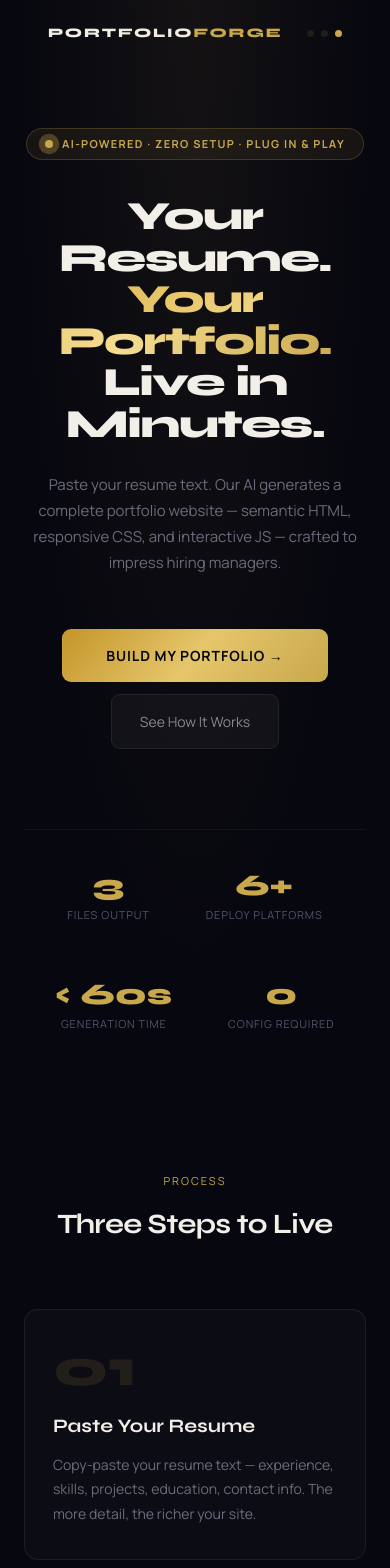
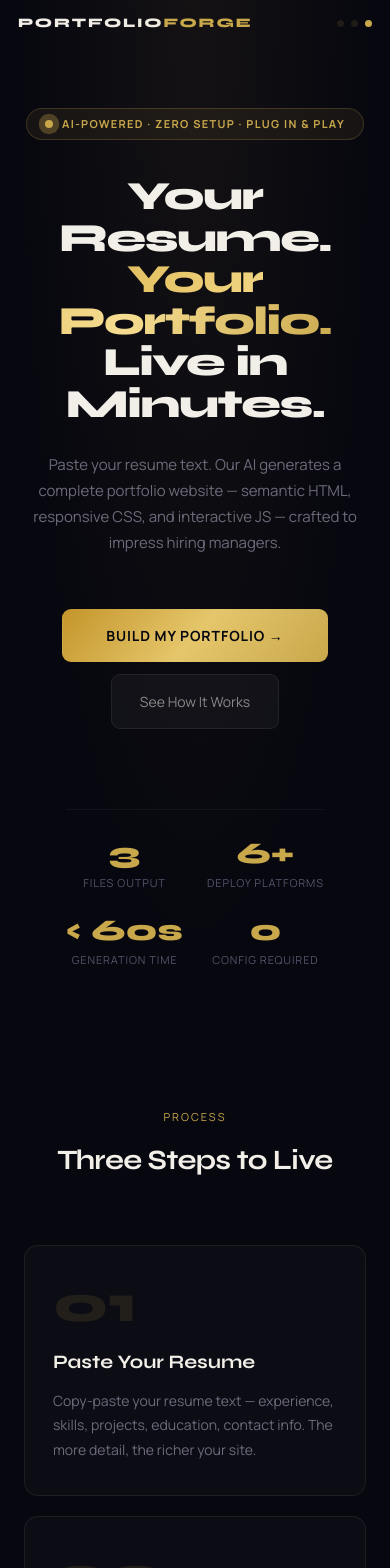
Before and after one commit to saisrikiran25-ctrl/portfolioforge, a React (Vite) app: page / in a window 390 px wide. Shown: the top 1568 px of the page. Built offline with nearby package versions, Linux system fonts and the light colour scheme.

Commit message:
feat(mobile): comprehensive responsive layout for all pages at 768px - no desktop changes

```diff
--- a/src/App.tsx
+++ b/src/App.tsx
@@ -278,6 +278,83 @@ html,body{background:#07070F;color:#F2EEE8;font-family:'Manrope',sans-serif;-web
   border-color: #C9A84C;
 }
 
+/* ══════════════════════════════════════════════════════════════
+   MOBILE RESPONSIVE OVERRIDES
+   All rules use !important to override inline style={{}} props.
+   Desktop layout (inline styles) is completely untouched.
+   Breakpoint: max-width 768px
+══════════════════════════════════════════════════════════════ */
+@media (max-width: 768px) {
+  /* ── NavBar (all pages) ── */
+  .app-nav { padding: 14px 18px !important; }
+
+  /* ── Landing: top nav ── */
+  .land-nav-wrap { padding: 14px 18px !important; }
+
+  /* ── Landing: stats row → 2×2 grid ── */
+  .land-stats-row {
+    gap: 24px !important;
+    display: grid !important;
+    grid-template-columns: 1fr 1fr !important;
+    padding-top: 28px !important;
+  }
+
+  /* ── Landing: bottom footer bar ── */
+  .land-footer-bar {
+    padding: 14px 18px !important;
+    flex-direction: column !important;
+    gap: 6px !important;
+    text-align: center !important;
+  }
+
+  /* ── Input page: step breadcrumb ── */
+  .step-ind { padding: 10px 16px !important; flex-wrap: wrap !important; }
+
+  /* ── Input page: 1fr 320px → single column ── */
+  .input-main-grid {
+    grid-template-columns: 1fr !important;
+    padding: 24px 16px !important;
+  }
+
+  /* ── Input page: tips sidebar → hidden on mobile ── */
+  .tips-sidebar { display: none !important; }
+
+  /* ── Input page: remove right padding from form panel when single-column ── */
+  .form-left-panel { padding-right: 0 !important; }
+
+  /* ── Method page: AI config card ── */
+  .method-ai-card { padding: 24px 18px !important; }
+
+  /* ── Results: success banner → stack vertically ── */
+  .success-bann {
+    flex-direction: column !important;
+    align-items: flex-start !important;
+    padding: 14px 16px !important;
+    gap: 12px !important;
+  }
+  .success-bann button { margin-left: 0 !important; width: 100% !important; }
+
+  /* ── Results: tab bar wraps, actions go to new row ── */
+  .results-tabrow { flex-wrap: wrap !important; }
+  .results-tab-actions {
+    padding: 6px 4px !important;
+    width: 100% !important;
+    justify-content: flex-end !important;
+    border-top: 1px solid rgba(255,255,255,0.04);
+  }
+
+  /* ── Code block: horizontal scroll on mobile ── */
+  .code-pre {
+    font-size: 11.5px !important;
+    overflow-x: auto !important;
+    -webkit-overflow-scrolling: touch !important;
+    white-space: pre !important;
+    word-break: normal !important;
+  }
+
+  /* ── General: prevent any overflow clipping ── */
+  body { overflow-x: hidden; }
+}
 `;
 
 
@@ -2833,7 +2910,7 @@ export default function PortfolioForge() {
       </div>
 
       {/* ── Top nav ── */}
-      <div style={{ padding: "24px 48px", display: "flex", justifyContent: "space-between", alignItems: "center" }}>
+      <div className="land-nav-wrap" style={{ padding: "24px 48px", display: "flex", justifyContent: "space-between", alignItems: "center" }}>
         <div style={{ display: "flex", alignItems: "center" }}>
           <span style={{ fontFamily: "'Syne',sans-serif", fontWeight: 800, fontSize: 13, letterSpacing: "0.14em", color: "#F2EEE8", textTransform: "uppercase" }}>
             Portfolio<span style={{ color: "#C9A84C" }}>Forge</span>
@@ -2876,7 +2953,7 @@ export default function PortfolioForge() {
         </div>
 
         {/* stats row */}
-        <div className="u5" style={{ display: "flex", gap: 56, flexWrap: "wrap", justifyContent: "center", borderTop: "1px solid rgba(255,255,255,.05)", paddingTop: 40 }}>
+        <div className="u5 land-stats-row" style={{ display: "flex", gap: 56, flexWrap: "wrap", justifyContent: "center", borderTop: "1px solid rgba(255,255,255,.05)", paddingTop: 40 }}>
           {[["3", "Files Output"], ["6+", "Deploy Platforms"], ["< 60s", "Generation Time"], ["0", "Config Required"]].map(([n, l]) => (
             <div key={l} style={{ textAlign: "center" }}>
               <div style={{ fontFamily: "'Syne',sans-serif", fontSize: 30, fontWeight: 800, color: "#C9A84C", lineHeight: 1 }}>{n}</div>
@@ -2928,7 +3005,7 @@ export default function PortfolioForge() {
       </div>
 
       {/* bottom bar */}
-      <div style={{ borderTop: "1px solid rgba(255,255,255,.04)", padding: "20px 48px", display: "flex", justifyContent: "space-between", alignItems: "center" }}>
+      <div className="land-footer-bar" style={{ borderTop: "1px solid rgba(255,255,255,.04)", padding: "20px 48px", display: "flex", justifyContent: "space-between", alignItems: "center" }}>
         <span style={{ fontSize: 12, color: "#3A384A" }}>Built by Sai Kiran</span>
         <span style={{ fontSize: 12, color: "#3A384A" }}>© 2026 Portfolio<span style={{ color: "#C9A84C" }}>Forge</span></span>
       </div>
@@ -2952,17 +3029,17 @@ export default function PortfolioForge() {
       <NavBar onBack={() => setPage("landing")} />
 
       {/* Step indicator */}
-      <div style={{ borderBottom: "1px solid rgba(255,255,255,.04)", padding: "12px 48px", display: "flex", alignItems: "center", gap: 10 }}>
+      <div className="step-ind" style={{ borderBottom: "1px solid rgba(255,255,255,.04)", padding: "12px 48px", display: "flex", alignItems: "center", gap: 10 }}>
         {["Fill Out Details", "→", "AI Generates", "→", "Your Portfolio"].map((s, i) => (
           <span key={i} style={{ fontSize: 12, color: i === 0 ? "#C9A84C" : "#3A384A", fontWeight: i === 0 ? 600 : 400, letterSpacing: "0.04em" }}>{s}</span>
         ))}
       </div>
 
       {/* Main grid */}
-      <div style={{ flex: 1, display: "grid", gridTemplateColumns: "1fr 320px", maxWidth: 1100, margin: "0 auto", width: "100%", padding: "48px 24px", gap: 0 }}>
+      <div className="input-main-grid" style={{ flex: 1, display: "grid", gridTemplateColumns: "1fr 320px", maxWidth: 1100, margin: "0 auto", width: "100%", padding: "48px 24px", gap: 0 }}>
 
         {/* Left: Wizard Form */}
-        <div style={{ paddingRight: 44 }}>
+        <div className="form-left-panel" style={{ paddingRight: 44 }}>
           <div className="u1" style={{ marginBottom: 28 }}>
             <p style={{ fontSize: 11, color: "#C9A84C", letterSpacing: "0.18em", textTransform: "uppercase", marginBottom: 10 }}>Step 01 of 01</p>
             <h2 style={{ fontFamily: "'Syne',sans-serif", fontSize: 30, fontWeight: 700, letterSpacing: "-0.022em", color: "#F2EEE8", marginBottom: 8 }}>Build Your Profile</h2>
@@ -3523,7 +3600,7 @@ export default function PortfolioForge() {
         </div>
 
         {/* Right: tips */}
-        <div className="u4" style={{ borderLeft: "1px solid rgba(255,255,255,.05)", paddingLeft: 40 }}>
+        <div className="u4 tips-sidebar" style={{ borderLeft: "1px solid rgba(255,255,255,.05)", paddingLeft: 40 }}>
           <p style={{ fontSize: 11, color: "#55536A", letterSpacing: "0.12em", textTransform: "uppercase", marginBottom: 22 }}>Tips for Best Results</p>
 
           {[
@@ -3590,7 +3667,7 @@ export default function PortfolioForge() {
 
         <div className="u3" style={{ width: "100%" }}>
           {method === "ai" ? (
-            <div style={{ maxWidth: 600, margin: "0 auto", background: "rgba(255,255,255,.02)", border: "1px solid rgba(255,255,255,.06)", borderRadius: 16, padding: "40px" }}>
+            <div className="method-ai-card" style={{ maxWidth: 600, margin: "0 auto", background: "rgba(255,255,255,.02)", border: "1px solid rgba(255,255,255,.06)", borderRadius: 16, padding: "40px" }}>
 
               <div style={{ marginBottom: 32 }}>
                 <label style={{ display: "block", fontSize: 13, color: "#F2EEE8", fontWeight: 600, marginBottom: 12 }}>AI Provider</label>
@@ -3738,7 +3815,7 @@ export default function PortfolioForge() {
         <div style={{ maxWidth: 1100, margin: "0 auto", padding: "44px 24px 100px" }}>
 
           {/* ── Success banner ── */}
-          <div className="u1" style={{ background: "rgba(47,200,122,.055)", border: "1px solid rgba(47,200,122,.2)", borderRadius: 14, padding: "18px 26px", display: "flex", alignItems: "center", gap: 18, marginBottom: 48 }}>
+          <div className="u1 success-bann" style={{ background: "rgba(47,200,122,.055)", border: "1px solid rgba(47,200,122,.2)", borderRadius: 14, padding: "18px 26px", display: "flex", alignItems: "center", gap: 18, marginBottom: 48 }}>
             <div style={{ width: 38, height: 38, borderRadius: "50%", background: "rgba(47,200,122,.12)", display: "flex", alignItems: "center", justifyContent: "center", fontSize: 18, flexShrink: 0, color: "#2FC87A" }}>✓</div>
             <div>
               <div style={{ fontWeight: 700, color: "#2FC87A", fontSize: 14, marginBottom: 3 }}>Portfolio generated successfully</div>
@@ -3757,14 +3834,14 @@ export default function PortfolioForge() {
           </div>
 
           {/* ── Tab bar ── */}
-          <div className="u3" style={{ display: "flex", borderBottom: "1px solid rgba(255,255,255,.06)", alignItems: "center" }}>
+          <div className="u3 results-tabrow" style={{ display: "flex", borderBottom: "1px solid rgba(255,255,255,.06)", alignItems: "center" }}>
             {tabs.map(t => (
               <button key={t.key} className={`tab-btn ${activeTab === t.key ? "active" : "inactive"}`} onClick={() => setActiveTab(t.key)}>
                 {t.label}
               </button>
             ))}
             <div style={{ flex: 1 }} />
-            <div style={{ display: "flex", gap: 8, padding: "0 4px" }}>
+            <div className="results-tab-actions" style={{ display: "flex", gap: 8, padding: "0 4px" }}>
               <button className="btn-outline" onClick={() => copy(active.content, active.key)} style={{ padding: "6px 15px", fontSize: 12 }}>
                 {copied === active.key ? "✓ Copied" : "Copy"}
               </button>
```
